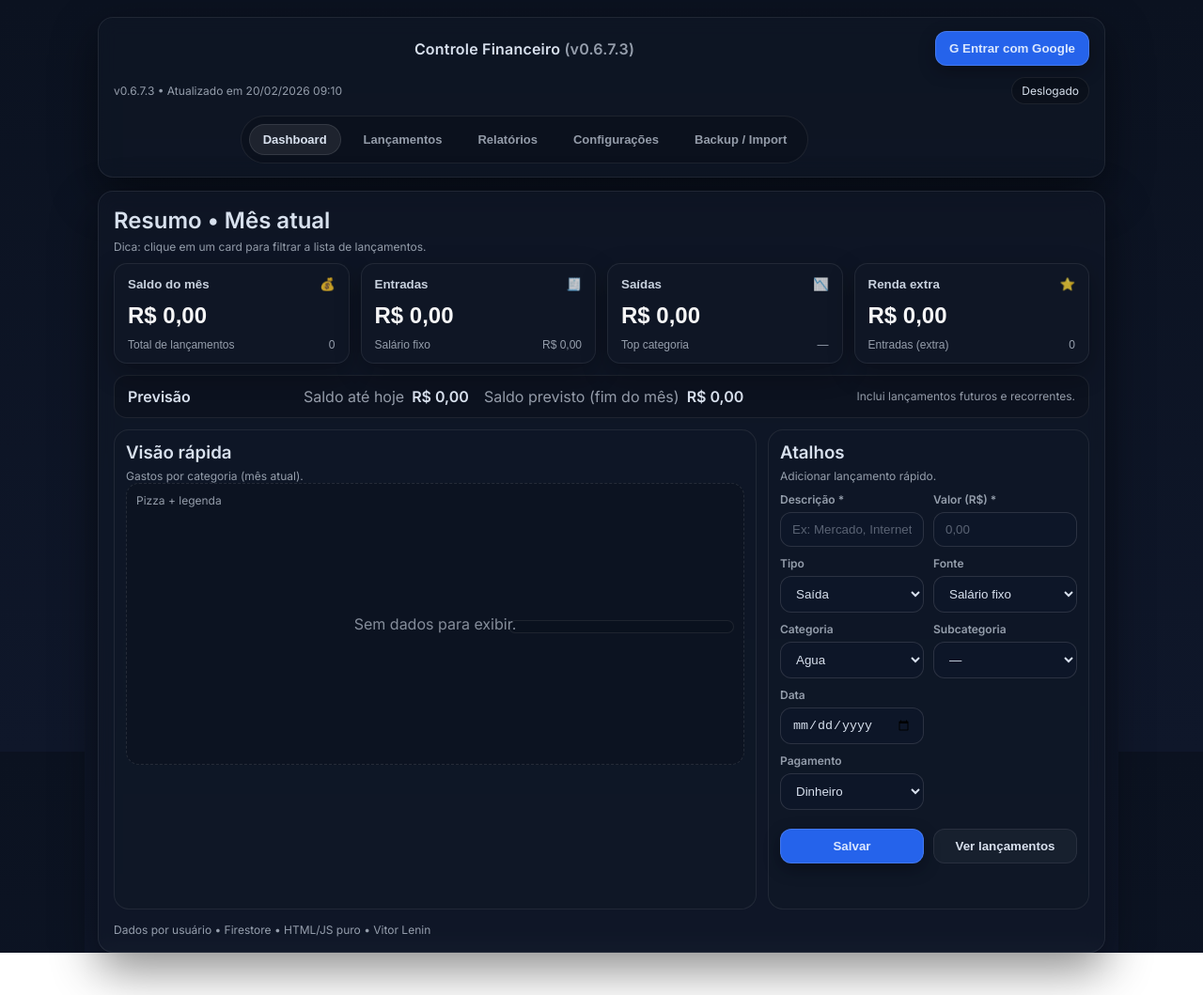
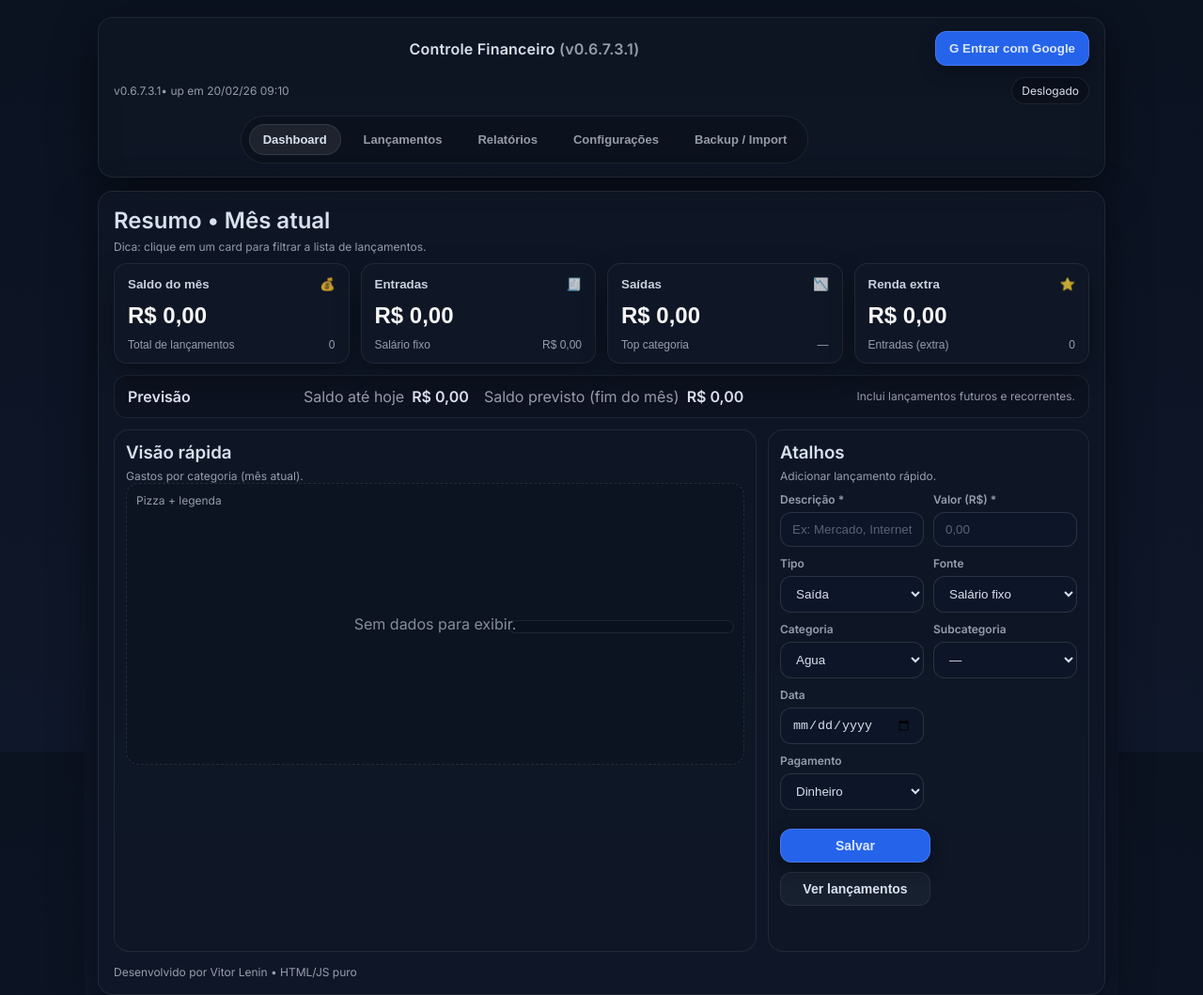
Before and after one commit to vitorlenin/controle-financeiro, a plain HTML site: page index.html in a window 1280 px wide. Shown: the whole page at 94% size. Before the commit the page ends 1014 px from the top, so only its background shows below. Drawn offline with Linux system fonts and the light colour scheme; no server answers.

Commit message:
versão 0.6.7.3.1

```diff
--- a/css/styles.css
+++ b/css/styles.css
@@ -197,10 +197,15 @@ body{
 
 /* Botão de ação grande (Configurações/Cartões) */
 .btnWide{
-  width: 100%;
-  padding: 14px 16px;
-  border-radius: 16px;
-  font-size: 16px;
+  /*
+    Antes: ocupava 100% da largura e ficava "esticado" no desktop.
+    Agora: tamanho mais contido no PC e ainda confortável no mobile.
+  */
+  width: min(100%, 420px);
+  margin-inline: auto;
+  padding: 10px 14px;
+  border-radius: 14px;
+  font-size: 14px;
   font-weight: 800;
   display: inline-flex;
   align-items: center;
@@ -473,7 +478,32 @@ select option{
   color: var(--text);
 }
 input::placeholder{color: rgba(233,242,255,.35)}
-.actionsRow{margin-top: 6px}
+
+/*
+  Ações do "Atalho" (Salvar / Ver lançamentos):
+  - No desktop, não estica para 50%/50%.
+  - No mobile, mantém bom encaixe sem ficar alto demais.
+*/
+.actionsRow{
+  margin-top: 6px;
+  display:flex;
+  gap:10px;
+  flex-wrap:wrap;
+  align-items:center;
+  justify-content:flex-start;
+}
+.actionsRow .btn{
+  width:auto;
+  min-width: 160px;
+  padding: 9px 12px;
+  border-radius: 12px;
+  font-size: 14px;
+}
+@media (max-width: 520px){
+  .actionsRow{flex-direction:column; align-items:stretch;}
+  .actionsRow .btn{width:100%; min-width:0;}
+}
+
 .formMsg{margin-top:10px; font-size:12px; color: var(--muted); min-height: 16px}
 
 /* Checkbox (Editar -> Tornar recorrente) */
--- a/index.html
+++ b/index.html
@@ -22,10 +22,10 @@
           ←
           <span class="btnBack__text">Voltar</span>
 </button>
-</div><div aria-label="Identificação do app" class="brand"><div class="brand__title">Controle Financeiro <span class="muted" id="versionBadge">(v0.6.7.3)</span></div></div><div class="actions">
+</div><div aria-label="Identificação do app" class="brand"><div class="brand__title">Controle Financeiro <span class="muted" id="versionBadge">(v0.6.7.3.1)</span></div></div><div class="actions">
 <button class="btn btn--ghost" id="btnLogout" style="display:none;" title="Sair">Sair</button>
 <button class="btn btn--primary" id="btnLogin">G Entrar com Google</button>
-</div><div aria-label="Status e versão" class="topmeta"><div class="muted small" id="versionInfo">v0.6.7.3 • Atualizado em 20/02/2026 09:10</div><div class="pill" id="authStatus">Deslogado</div></div><nav class="tabs">
+</div><div aria-label="Status e versão" class="topmeta"><div class="muted small" id="versionInfo">v0.6.7.3.1• up em 20/02/26 09:10</div><div class="pill" id="authStatus">Deslogado</div></div><nav class="tabs">
 <button class="tab is-active" data-route="dashboard">Dashboard</button>
 <button class="tab" data-route="lancamentos">Lançamentos</button>
 <button class="tab" data-route="relatorios">Relatórios</button>
@@ -520,7 +520,7 @@
 </div>
 </section>
 <footer class="footer">
-<span class="muted small">Dados por usuário • Firestore • HTML/JS puro • Vitor Lenin</span>
+<span class="muted small">Desenvolvido por Vitor Lenin • HTML/JS puro</span>
 </footer>
 </main>
 
```
